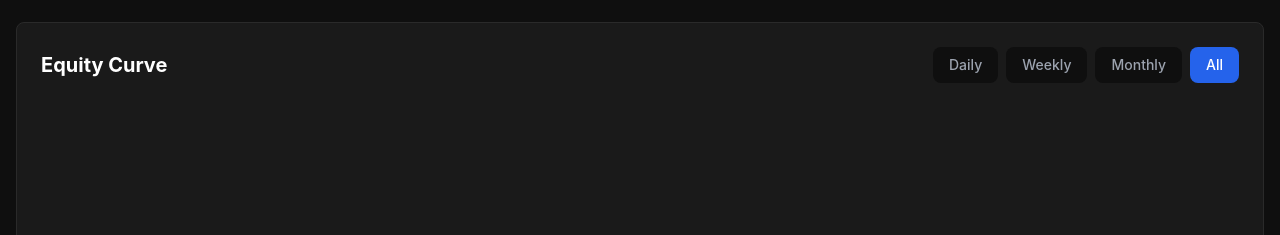
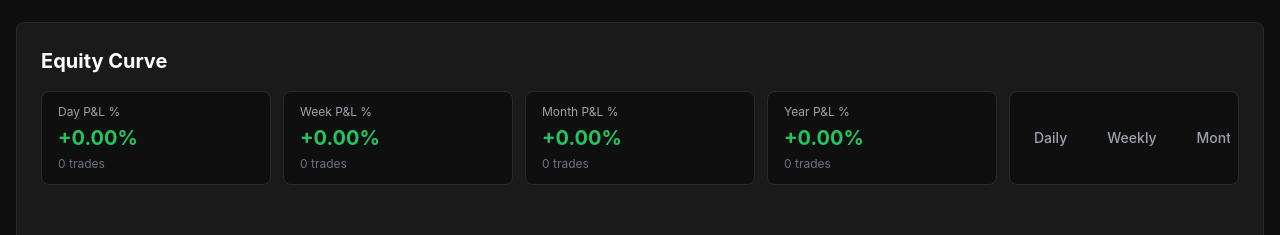
Before and after one commit to Thecityismine/trade-tracker, a React (Vite) app: page / in a window 1280 px wide. Shown: the part 252-487 px from the top of the page. Built offline with nearby package versions, Linux system fonts and the light colour scheme; no server answers; the database is empty.

Commit message:
feat: add day/week/month/year pnl percentage cards above equity curve

```diff
--- a/src/components/EquityCurve.jsx
+++ b/src/components/EquityCurve.jsx
@@ -3,6 +3,42 @@ import { LineChart, Line, XAxis, YAxis, CartesianGrid, Tooltip, ResponsiveContai
 
 function EquityCurve({ trades }) {
   const [timeframe, setTimeframe] = useState('all');
+
+  const getTradeDate = (trade) => trade.tradeDate?.toDate?.() || new Date(trade.tradeDate);
+
+  const calculatePeriodPnlPercent = (period) => {
+    if (!trades || trades.length === 0) {
+      return { value: 0, count: 0 };
+    }
+
+    const now = new Date();
+    const filtered = trades.filter((trade) => {
+      const tradeDate = getTradeDate(trade);
+      if (Number.isNaN(tradeDate.getTime())) {
+        return false;
+      }
+
+      switch (period) {
+        case 'day':
+          return tradeDate.toDateString() === now.toDateString();
+        case 'week': {
+          const weekAgo = new Date(now);
+          weekAgo.setDate(weekAgo.getDate() - 7);
+          return tradeDate >= weekAgo && tradeDate <= now;
+        }
+        case 'month':
+          return tradeDate.getMonth() === now.getMonth() &&
+            tradeDate.getFullYear() === now.getFullYear();
+        case 'year':
+          return tradeDate.getFullYear() === now.getFullYear();
+        default:
+          return false;
+      }
+    });
+
+    const totalPercent = filtered.reduce((sum, trade) => sum + (Number(trade.pnlPercent) || 0), 0);
+    return { value: totalPercent, count: filtered.length };
+  };
 
   // Calculate cumulative P&L for equity curve
   const calculateEquityCurve = () => {
@@ -11,15 +47,15 @@ function EquityCurve({ trades }) {
     const sortedTrades = [...trades]
       .filter(t => t.tradeDate)
       .sort((a, b) => {
-        const dateA = a.tradeDate?.toDate?.() || new Date(a.tradeDate);
-        const dateB = b.tradeDate?.toDate?.() || new Date(b.tradeDate);
+        const dateA = getTradeDate(a);
+        const dateB = getTradeDate(b);
         return dateA - dateB;
       });
 
     let cumulativePnl = 0;
     const data = sortedTrades.map(trade => {
       cumulativePnl += trade.gainLoss || 0;
-      const tradeDate = trade.tradeDate?.toDate?.() || new Date(trade.tradeDate);
+      const tradeDate = getTradeDate(trade);
 
       return {
         date: tradeDate.toLocaleDateString('en-US', { month: 'short', day: 'numeric' }),
@@ -58,6 +94,15 @@ function EquityCurve({ trades }) {
   };
 
   const data = calculateEquityCurve();
+  const periodCards = [
+    { key: 'day', label: 'Day P&L %' },
+    { key: 'week', label: 'Week P&L %' },
+    { key: 'month', label: 'Month P&L %' },
+    { key: 'year', label: 'Year P&L %' }
+  ].map((period) => {
+    const stats = calculatePeriodPnlPercent(period.key);
+    return { ...period, ...stats };
+  });
 
   const CustomTooltip = ({ active, payload }) => {
     if (active && payload && payload.length) {
@@ -76,10 +121,26 @@ function EquityCurve({ trades }) {
 
   return (
     <div className="bg-dark-card border border-dark-border rounded-lg p-4 md:p-6">
-      <div className="flex flex-col md:flex-row md:items-center justify-between mb-6 space-y-3 md:space-y-0">
+      <div className="flex flex-col md:flex-row md:items-center justify-between mb-4 space-y-3 md:space-y-0">
         <h2 className="text-xl font-bold text-white">Equity Curve</h2>
+      </div>
 
-        <div className="flex space-x-2 overflow-x-auto">
+      <div className="grid grid-cols-1 sm:grid-cols-2 lg:grid-cols-5 gap-3 mb-6">
+        {periodCards.map((card) => (
+          <div
+            key={card.key}
+            className="bg-dark-bg border border-dark-border rounded-lg px-4 py-3"
+          >
+            <p className="text-xs text-gray-400">{card.label}</p>
+            <p className={`text-xl font-bold mt-1 ${card.value >= 0 ? 'text-green-500' : 'text-red-500'}`}>
+              {card.value >= 0 ? '+' : ''}{card.value.toFixed(2)}%
+            </p>
+            <p className="text-xs text-gray-500 mt-1">{card.count} trade{card.count === 1 ? '' : 's'}</p>
+          </div>
+        ))}
+
+        <div className="bg-dark-bg border border-dark-border rounded-lg p-2 flex items-center">
+          <div className="flex space-x-2 overflow-x-auto w-full">
           {['daily', 'weekly', 'monthly', 'all'].map((tf) => (
             <button
               key={tf}
@@ -93,6 +154,7 @@ function EquityCurve({ trades }) {
               {tf.charAt(0).toUpperCase() + tf.slice(1)}
             </button>
           ))}
+          </div>
         </div>
       </div>
 
```
